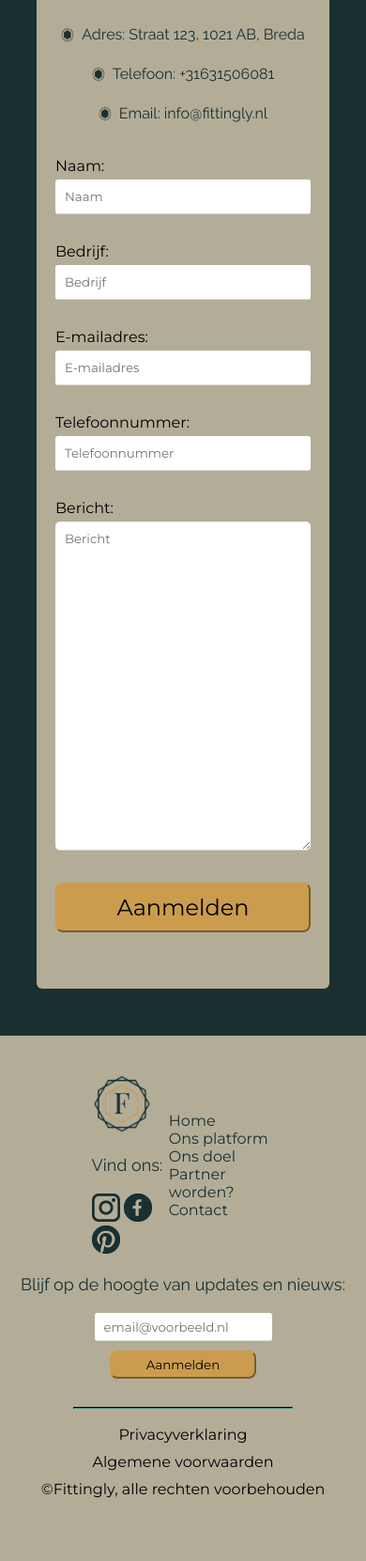
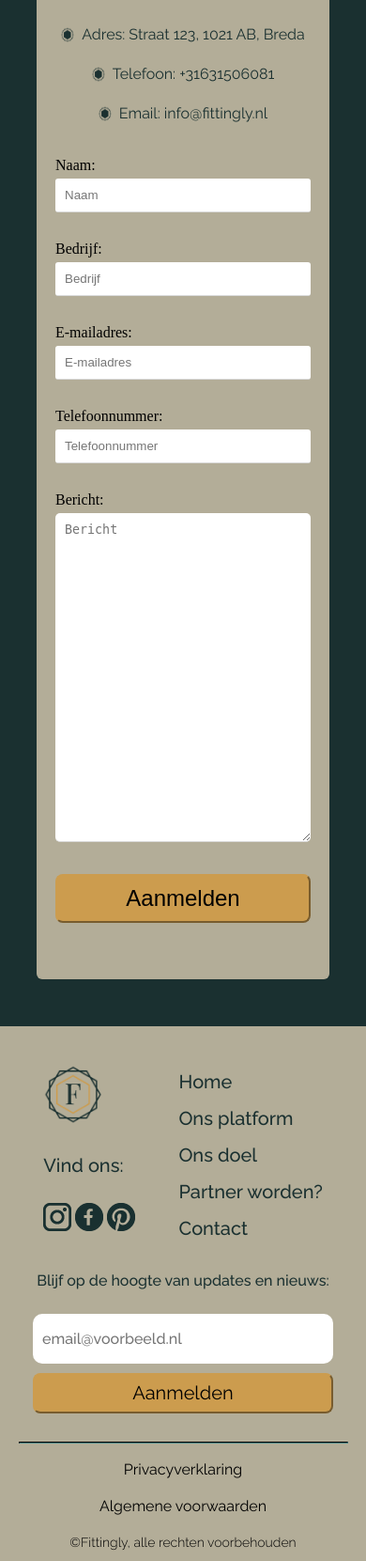
Before and after one commit to Fauvedenbrok/220FDD-DO1-Fittingly, a PHP site: page /contact.html in a window 390 px wide. Shown: the part 637-2298 px from the top of the page at 94% size. Before the commit the page ends 2231 px from the top, so only its background shows below. Run offline with PHP 8.4, Linux system fonts and the light colour scheme; some web fonts are replaced.

Commit message:
fixed style of footer

```diff
--- a/css/contact.css
+++ b/css/contact.css
@@ -1,6 +1,5 @@
 * {
     box-sizing: border-box;
-    font-family: Montserrat, sans-serif;
     padding: 0;
 }
 
--- a/css/styles.css
+++ b/css/styles.css
@@ -70,7 +70,7 @@
     height: auto;
     margin-top: 20px;
   }
-  .footer-wrap {
+  div.footer-wrap {
     display: flex;
     flex-direction: row;
     justify-content: space-evenly;
@@ -80,9 +80,7 @@
     line-height: normal;
     font-size: 18px;
   }
-  .footer-copyright {
-    padding: 10px;
-  }
+
   hr {
     margin-top: 10px;
   }
@@ -94,16 +92,27 @@
 
   .footer-newsletter input {
     width: auto;
+    font-size: 16px !important;
+    min-width: 320px;
   }
 
   footer button {
     width: 40%;
+    min-width: 320px;
   }
 
   div.footer-conditions {
     display: flex;
     flex-direction: column;
     align-items: center;
+  }
+
+  footer hr {
+    width: 90% !important;
+  }
+
+  div.footer-newsletter p {
+    font-size: 16px !important;
   }
 }
 
@@ -174,7 +183,7 @@ nav {
 
 nav > button {
   background-color: #dcd3c2;
-  font-family: monserat;
+  font-family: "Montserrat", sans-serif;
   margin: 5px;
   padding: 10px;
   text-align: center;
@@ -252,19 +261,24 @@ footer hr {
 footer p {
   color: #1a3030;
   padding: 0;
-  margin-bottom: 20px;
+  font-family: 'Raleway', sans-serif;
+  font-size: 20px;
+  line-height: 39px;
+  font-weight: 500;
 }
 
 .footer-links > a {
   color: #1a3030;
   text-decoration: none;
-
+  font-family: 'Raleway', sans-serif;
+  font-size: 20px;
+  line-height: 39px;
+  font-weight: 500;
 }
 
 .footer-links {
   display: flex;
   justify-content: center;
-  display: flex;
   flex-direction: column;
 }
 
@@ -276,14 +290,23 @@ footer p {
 
 .footer-newsletter button {
   background-color: #cc9c4e;
-  height: 30px;
   border-radius: 8px;
   border-color: #cc9c4e;
+  font-family: 'Raleway', sans-serif;
+  font-size: 20px;
+  line-height: 39px;
 }
 
 .footer-newsletter input {
   height: 30px;
   margin-bottom: 10px;
+  font-family: 'Raleway', sans-serif;
+  font-size: 20px;
+  line-height: 39px;
+  font-weight: 500;
+  border-radius: 10px;
+  border-width: 0px;
+  height: 53px;
 }
 
 .footer-copyright {
@@ -292,16 +315,17 @@ footer p {
   justify-content: center;
   align-content: center;
   align-items: center;
-  padding-bottom: 20px;
+  font-family: 'Raleway', sans-serif;
+  font-size: 14px;
+  font-weight: 300;
+  line-height: 39px;
 }
 
 .footer-conditions {
   display: flex;
   flex-direction: row;
-}
-
-.footer-conditions a {
-  padding:0 20px 10px 20px
+  font-size: 16px;
+  font-weight: 400;
 }
 
 .footer-wrap {
--- a/js/contact.js
+++ b/js/contact.js
@@ -1,5 +1,5 @@
 //selecteerd het element met de id 'contactForm' en gaat daarna na of de button met type"submit" is ingeklikt.
-document.getElementById("contactForm").addEventListener("submit", function(event){
+document.getElementById("contact-form").addEventListener("submit", function(event){
     event.preventDefault(); // Voorkomt dat het formulier standaard verstuurt
 
     // geeft de Boolean waarde 'true' aan het variabele 'valid'
```
